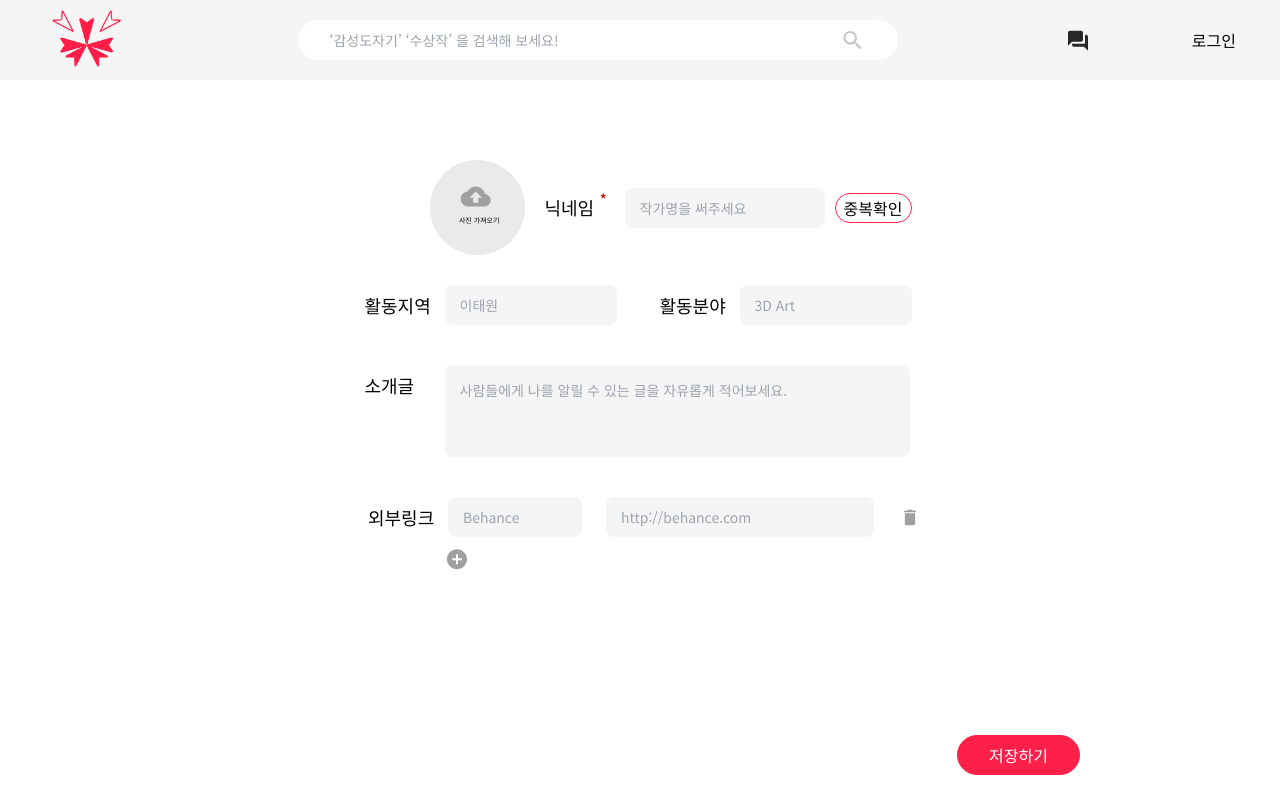
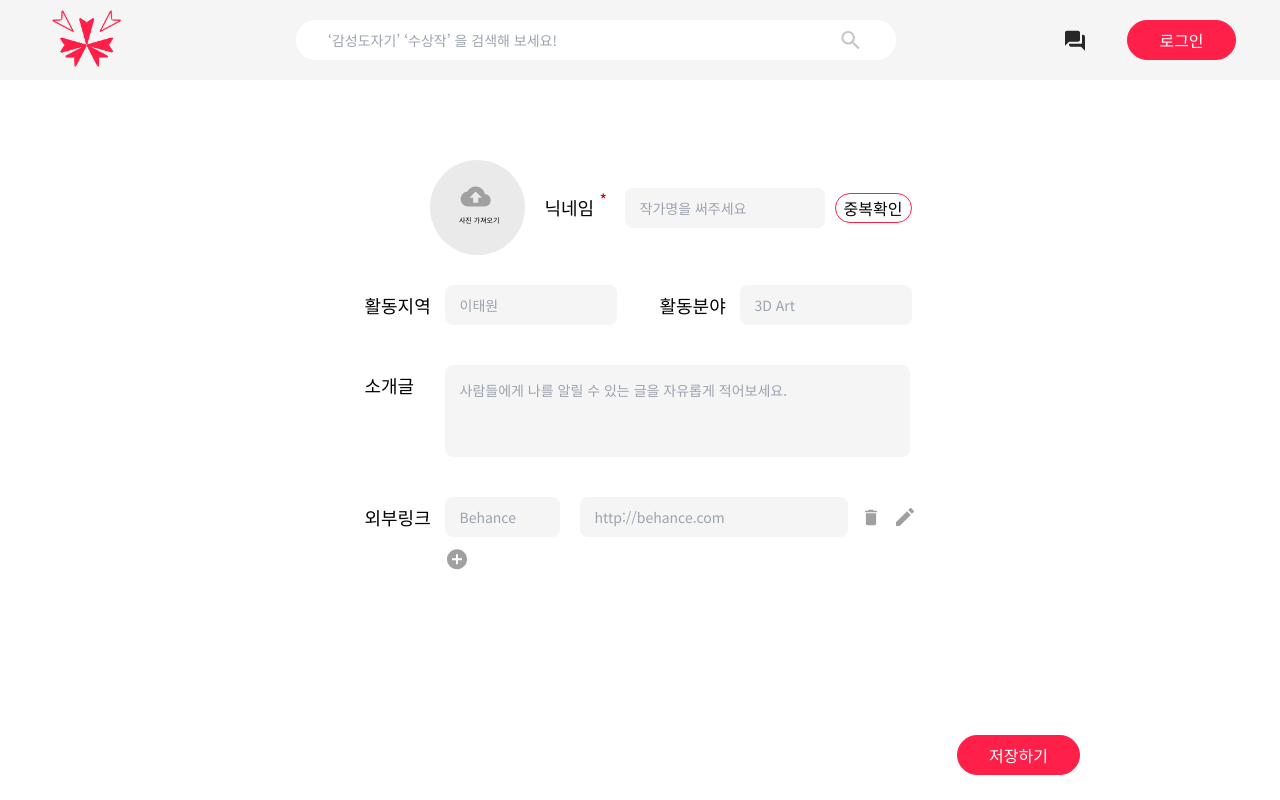
Before and after one commit to final-project-temporaryName/finalProject-FE, a Next.js app: page /editProfile in a window 1280 px wide. Both pictures are taken after a click on the icon 910 px from the left and 517 px from the top of the page. Built offline with nearby package versions, Linux system fonts and the light colour scheme; no server answers.

Commit message:
feat: 링크 수정 ui 추가

```diff
--- a/src/app/(auth)/_component/EditProfilePage.tsx
+++ b/src/app/(auth)/_component/EditProfilePage.tsx
@@ -1,6 +1,6 @@
+import { Button } from '@/components/Button';
+import NavBar from '@/components/NavBar/NavBar';
 import Profile from '@/components/Profile/Profile';
-import NavBar from '@/components/NavBar/NavBar';
-import { Button } from '@/components/Button';
 
 function EditProfilePage() {
   return (
@@ -11,7 +11,7 @@ function EditProfilePage() {
           <Profile />
         </div>
         <div className="absolute right-200 mt-100">
-          <Button style="primary-button storage-button">저장하기</Button>
+          <Button classname="primary-button storage-button">저장하기</Button>
         </div>
       </form>
     </>
--- a/src/components/Button/PrimaryButton.tsx
+++ b/src/components/Button/PrimaryButton.tsx
@@ -4,16 +4,16 @@ import { ReactNode } from 'react';
 
 interface Props {
   destination?: string;
-  style: string;
+  classname: string;
   children: ReactNode;
 }
 
 // destination: 사용할 때 props에 이동할 Route를 string 형태로 넣어주세요.
 // style: tailwindCSS를 넣어주세요.
-export default function PrimaryButton({ destination, style, children }: Props) {
+export default function PrimaryButton({ destination, classname, children }: Props) {
   return (
     <Link href={`${destination}`}>
-      <button className={`${style}`}>{children}</button>
+      <button className={`${classname}`}>{children}</button>
     </Link>
   );
 }
--- a/src/components/Input/Input.tsx
+++ b/src/components/Input/Input.tsx
@@ -17,7 +17,7 @@ interface Props {
 }
 
 function Input({ label, id, type = 'text', placeholder, error, register, style }: Props) {
-  const [imageUrl, setImageUrl] = useState<string | null>(null);
+  const [profileImage, setProfileImage] = useState<string | null>(null);
 
   const inputClasses = `${style} primary-input rounded-xs ${error ? 'error-class' : ''}`;
   const fileInputClasses = type === 'file' ? inputClasses : `${inputClasses} file-input-wrapper relative`;
@@ -26,15 +26,17 @@ function Input({ label, id, type = 'text', placeholder, error, register, style }
     if (!e.target.files) return;
     const imgFile = e.target.files[0];
     if (imgFile && imgFile.type.startsWith('image')) {
-      setImageUrl(
-        'https://images.unsplash.com/photo-1706603314698-be679b945f9b?w=600&auto=format&fit=crop&q=60&ixlib=rb-4.0.3&ixid=M3wxMjA3fDB8MHxlZGl0b3JpYWwtZmVlZHwyNHx8fGVufDB8fHx8fA%3D%3D',
-      );
+      const reader = new FileReader();
+      reader.onloadend = () => {
+        setProfileImage(reader.result as string);
+      };
+      reader.readAsDataURL(imgFile);
     }
   };
 
   const handleImgDelete = (event: React.MouseEvent) => {
     event.preventDefault();
-    setImageUrl(null);
+    setProfileImage(null);
   };
 
   const renderLabel = () =>
@@ -46,13 +48,13 @@ function Input({ label, id, type = 'text', placeholder, error, register, style }
 
   const renderFileInput = () => (
     <div className="file-input-wrapper relative">
-      {imageUrl ? (
-        <img src={imageUrl} alt="Uploaded" className="h-95 w-95 rounded-full object-cover" />
+      {profileImage ? (
+        <img src={profileImage} alt="Uploaded" className="h-95 w-95 rounded-full object-cover" />
       ) : (
         <div className="h-95 w-95"></div>
       )}
       <div
-        className={`absolute inset-0 flex items-center justify-center ${imageUrl ? 'opacity-0 transition-opacity duration-500 ease-in-out hover:opacity-70' : 'opacity-100'}`}
+        className={`absolute inset-0 flex items-center justify-center ${profileImage ? 'opacity-0 transition-opacity duration-500 ease-in-out hover:opacity-70' : 'opacity-100'}`}
       >
         <input
           type={type}
@@ -66,7 +68,7 @@ function Input({ label, id, type = 'text', placeholder, error, register, style }
             <UpLoadIcon />
             <div className="mt-2 text-7">사진 가져오기</div>
           </div>
-          {imageUrl && (
+          {profileImage && (
             <button className="absolute right-0 top-0" onClick={handleImgDelete}>
               <PlusButtonIcon className="rotate-45" />
             </button>
--- a/src/components/Profile/LinkInput.tsx
+++ b/src/components/Profile/LinkInput.tsx
@@ -3,6 +3,7 @@
 import Input from '@/components/Input/Input';
 import BinIcon from '@/components/SvgComponents/BinIcon/BinIcon';
 import CheckIcon from '@/components/SvgComponents/CheckIcon/CheckIcon';
+import EditIcon from '@/components/SvgComponents/EditIcon/EditIcon';
 import { useState } from 'react';
 
 interface LinkType {
@@ -17,6 +18,7 @@ interface LinkInputProps {
 
 function LinkInput({ link, removeLink, index }: LinkInputProps) {
   const [isCheckIconVisible, setIsCheckIconVisible] = useState(true);
+  const [isEditIconVisible, setIsEditIconVisible] = useState(false);
   const [isLoading, setIsLoading] = useState(false);
 
   const handleIconClick = () => {
@@ -24,6 +26,7 @@ function LinkInput({ link, removeLink, index }: LinkInputProps) {
 
     if (isCheckIconVisible) {
       setIsCheckIconVisible(false);
+      setIsEditIconVisible(true);
     } else {
       removeLink(link.id);
       setIsCheckIconVisible(true);
@@ -32,24 +35,38 @@ function LinkInput({ link, removeLink, index }: LinkInputProps) {
     setIsLoading(false);
   };
 
+  const handleEditIconClick = () => {
+    setIsEditIconVisible(false);
+    setIsCheckIconVisible(true);
+  };
+
   if (isLoading) {
     return <div>Loading...</div>;
   }
 
   return (
-    <div className="mb-10 flex items-center justify-center gap-24">
+    <div className="flex-start mb-10 flex">
       <Input
         label={index === 0 ? '외부링크' : ' '}
         id={`link${link.id}`}
         placeholder={index === 0 ? 'Behance' : '링크제목'}
-        style="xs-input"
+        style="xs-input mr-20"
       />
       <Input
         id={`link${link.id}`}
         placeholder={index === 0 ? 'http://behance.com' : '링크 붙여넣기'}
-        style="lg-input"
+        style="lg-input mr-10"
       />
-      {isCheckIconVisible ? <CheckIcon onClick={handleIconClick} /> : <BinIcon onClick={handleIconClick} />}
+      <div className="flex-center w-60">
+        {isCheckIconVisible ? (
+          <CheckIcon onClick={handleIconClick} />
+        ) : (
+          <div className="flex gap-10">
+            <BinIcon onClick={handleIconClick} />
+            {isEditIconVisible && <EditIcon onClick={handleEditIconClick} />}
+          </div>
+        )}
+      </div>
     </div>
   );
 }
--- /dev/null
+++ b/src/components/SvgComponents/EditIcon/EditIcon.tsx
@@ -0,0 +1,17 @@
+function EditIcon({ onClick }: { onClick?: () => void }) {
+  return (
+    <svg xmlns="http://www.w3.org/2000/svg" width="24" height="24" viewBox="0 0 24 24" fill="none" onClick={onClick}>
+      <g>
+        <path
+          d="M3 17.46V20.5C3 20.78 3.22 21 3.5 21H6.54C6.67 21 6.8 20.95 6.89 20.85L17.81 9.94L14.06 6.19L3.15 17.1C3.05 17.2 3 17.32 3 17.46ZM20.71 7.04C21.1 6.65 21.1 6.02 20.71 5.63L18.37 3.29C17.98 2.9 17.35 2.9 16.96 3.29L15.13 5.12L18.88 8.87L20.71 7.04Z"
+          fill="#A0A0A0"
+        />
+      </g>
+      <defs>
+        <rect width="24" height="24" fill="white" />
+      </defs>
+    </svg>
+  );
+}
+
+export default EditIcon;
```
Also changed, not shown: src/styles/tailwind.css.
